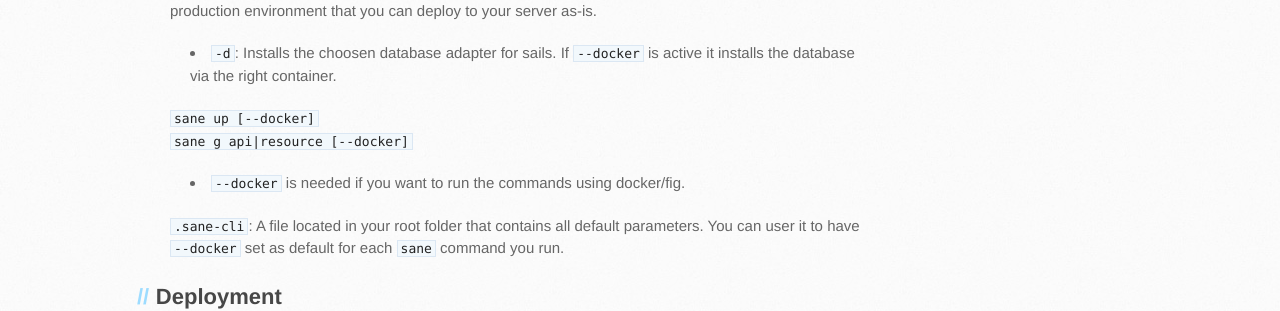
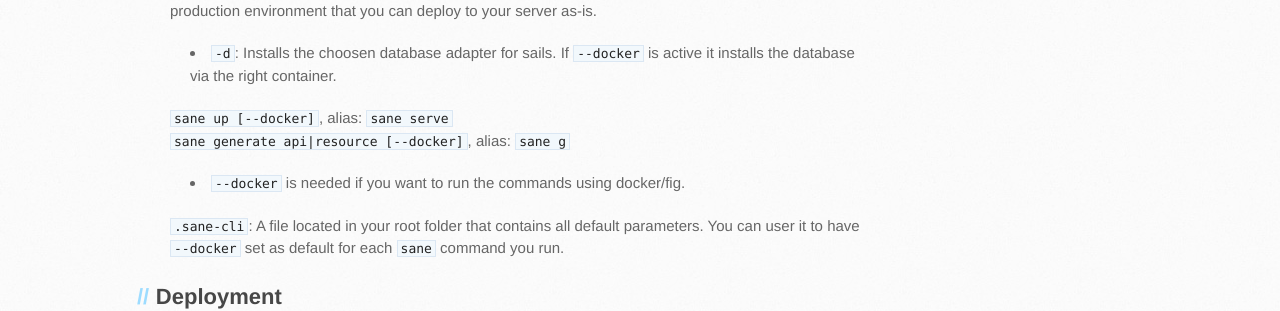
Before and after one commit to sane/sane, a Jekyll site: the page built from index.md, in a window 1280 px wide. Shown: the part 1195-1506 px from the top of the page. Built offline with Jekyll 4.4.1, drawn with Linux system fonts in a browser that asks for light colours.

Commit message:
Added alias information.

```diff
--- a/index.md
+++ b/index.md
@@ -36,8 +36,8 @@ To find out more about Sails and Ember and how they work together, you can take
 
 * `-d`: Installs the choosen database adapter for sails. If `--docker` is active it installs the database via the right container.
 
-`sane up [--docker]`
-`sane g api|resource [--docker]`
+`sane up [--docker]`, alias: `sane serve`
+`sane generate api|resource [--docker]`, alias: `sane g`
 
 * `--docker` is needed if you want to run the commands using docker/fig.
 
```
